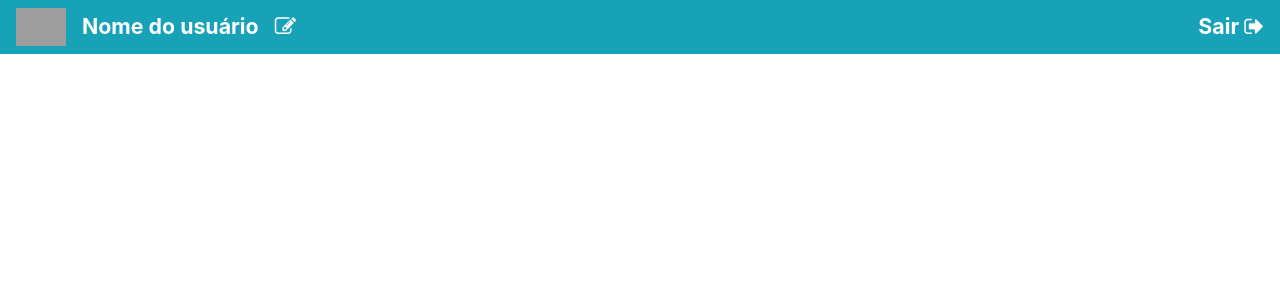
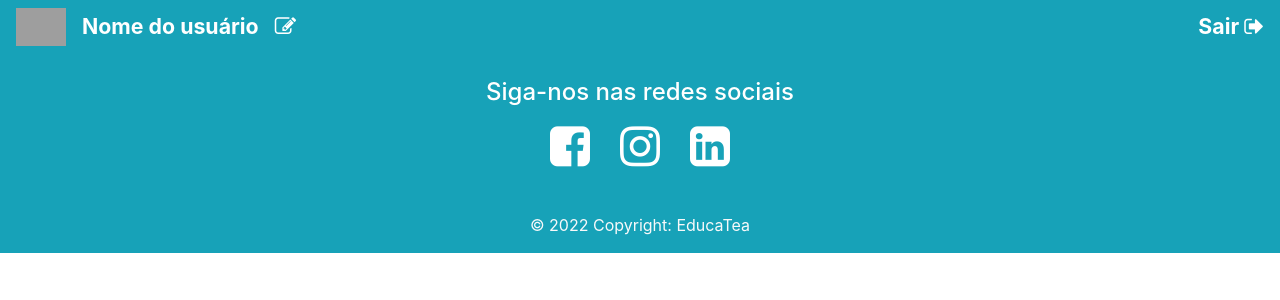
Before and after one commit to pedro-borelli/PIFront, an Angular app: page / in a window 1280 px wide. Shown: the top 300 px of the page. Built offline with nearby package versions, Linux system fonts and the light colour scheme; grey boxes are pictures that could not be loaded.

Commit message:
@JoelMoraes097 [Task: Implementando o rodapé]

```diff
--- a/src/app/app.component.html
+++ b/src/app/app.component.html
@@ -1 +1,2 @@
 <app-menu></app-menu>
+<app-rodape></app-rodape>
--- a/src/app/app.module.ts
+++ b/src/app/app.module.ts
@@ -4,11 +4,13 @@ import { BrowserModule } from '@angular/platform-browser';
 import { AppRoutingModule } from './app-routing.module';
 import { AppComponent } from './app.component';
 import { MenuComponent } from './menu/menu.component';
+import { RodapeComponent } from './rodape/rodape.component';
 
 @NgModule({
   declarations: [
     AppComponent,
-    MenuComponent
+    MenuComponent,
+    RodapeComponent
   ],
   imports: [
     BrowserModule,
--- /dev/null
+++ b/src/app/rodape/rodape.component.css
@@ -0,0 +1,34 @@
+ul.social-network
+{
+ list-style: none;
+ padding: 0;
+}
+
+ul.social-network li
+{
+  display: inline;
+  margin: 0;
+  padding: 5px;
+}
+
+.fa
+{
+    font-size: 35pt;
+    color: white;
+    padding: 10px;
+}
+
+.fa-facebook-square:hover
+{
+    color: #3b5998;
+}
+
+.fa-instagram:hover
+{
+    color: #C13584;
+}
+
+.fa-linkedin-square:hover
+{
+ color: #0072b1;
+}
--- /dev/null
+++ b/src/app/rodape/rodape.component.html
@@ -0,0 +1,53 @@
+<!--Rodape-->
+
+<footer class="page-footer font-small bg-info pt-4">
+
+    <div class="container">
+
+        <div class="row">
+            <div class="col-md-12 d-flex justify-content-center">
+                <h4 class="text-white">Siga-nos nas redes sociais</h4>
+            </div>
+        </div>
+
+        <div class="row">
+            <div class="col-md-12 d-flex justify-content-center">
+
+                <ul class="social-network">
+                    <li>
+                        <a href="https://www.facebook.com" target="_blank" class="icoFacebook">
+                            <i class="fa fa-facebook-square" aria-hidden="true"></i>
+                        </a>
+                    </li>
+
+                    <li>
+                        <a href="https://www.instagram.com" target="_blank" class="icoInstagram">
+                            <i class="fa fa-instagram" aria-hidden="true"></i>
+                        </a>
+                    </li>
+
+                    <li>
+                        <a href="https://www.linkedin.com" target="_blank"
+                            class="icoLinkedin">
+                            <i class="fa fa-linkedin-square" aria-hidden="true"></i>
+                        </a>
+                    </li>
+
+                </ul>
+
+            </div>
+        </div>
+    </div>
+
+    <!--Copyright-->
+
+    <div class="footer-copyright bg-info text-center py-3">
+        <span class="text-light"> © 2022 Copyright: EducaTea</span>
+        <a class="text-light" target="_blank"></a>
+    </div>
+
+    <!--Copyright-->
+
+</footer>
+
+<!--/Rodape-->
--- /dev/null
+++ b/src/app/rodape/rodape.component.ts
@@ -0,0 +1,15 @@
+import { Component, OnInit } from '@angular/core';
+
+@Component({
+  selector: 'app-rodape',
+  templateUrl: './rodape.component.html',
+  styleUrls: ['./rodape.component.css']
+})
+export class RodapeComponent implements OnInit {
+
+  constructor() { }
+
+  ngOnInit(): void {
+  }
+
+}
```
Also changed, not shown: 1 other file (tests, documents, lock files or other folders).
